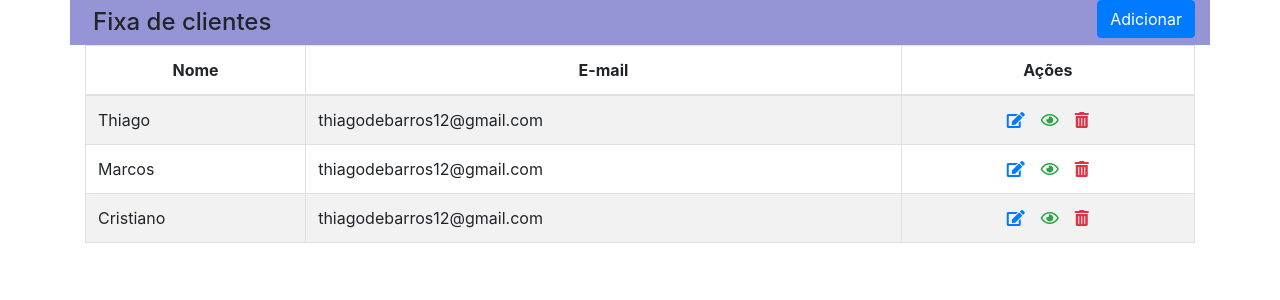
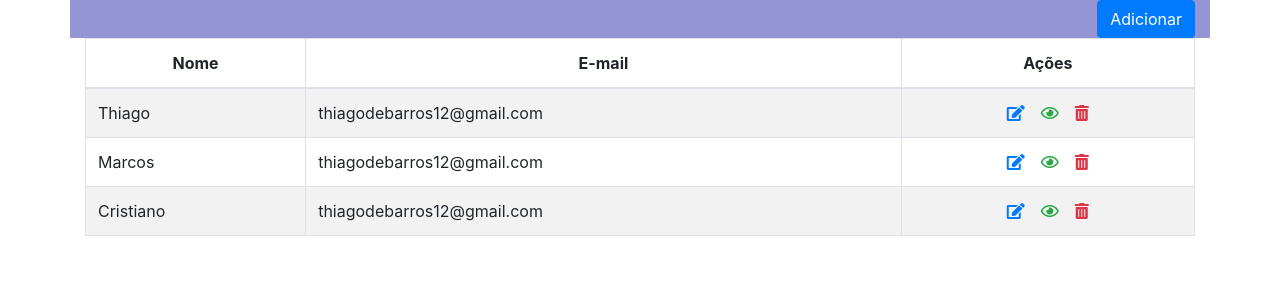
Before and after one commit to THIAGOMATHEUSCSS/exerciciomarques, an Angular app: page / in a window 1280 px wide. Shown: the top 300 px of the page. Built offline with nearby package versions, Linux system fonts and the light colour scheme.

Commit message:
Iteração com for e criação do objeto pessoa

```diff
--- a/src/app/app.component.ts
+++ b/src/app/app.component.ts
@@ -6,22 +6,22 @@ import { Component } from '@angular/core';
   styleUrls: ['./app.component.scss']
 })
 export class AppComponent {
-  titulo = 'Fixa de clientes';
+  title = 'Fixa de clientes';
 
   pessoas = [
    {
      "nome" : "Thiago",
-     "enereco" : "Rua Mark",
+
      "email" : "thiagodebarros12@gmail.com"
    },
    {
      "nome" : "Marcos",
-     "endereco" : "Rua polo",
+
      "email" : "thiagodebarros12@gmail.com"
    },
    {
      "nome" : "Cristiano",
-     "endereco" : "Rua Muscle",
+
      "email" : "thiagodebarros12@gmail.com"
    }
 
```
Also changed, not shown: 1 other file (tests, documents, lock files or other folders).
